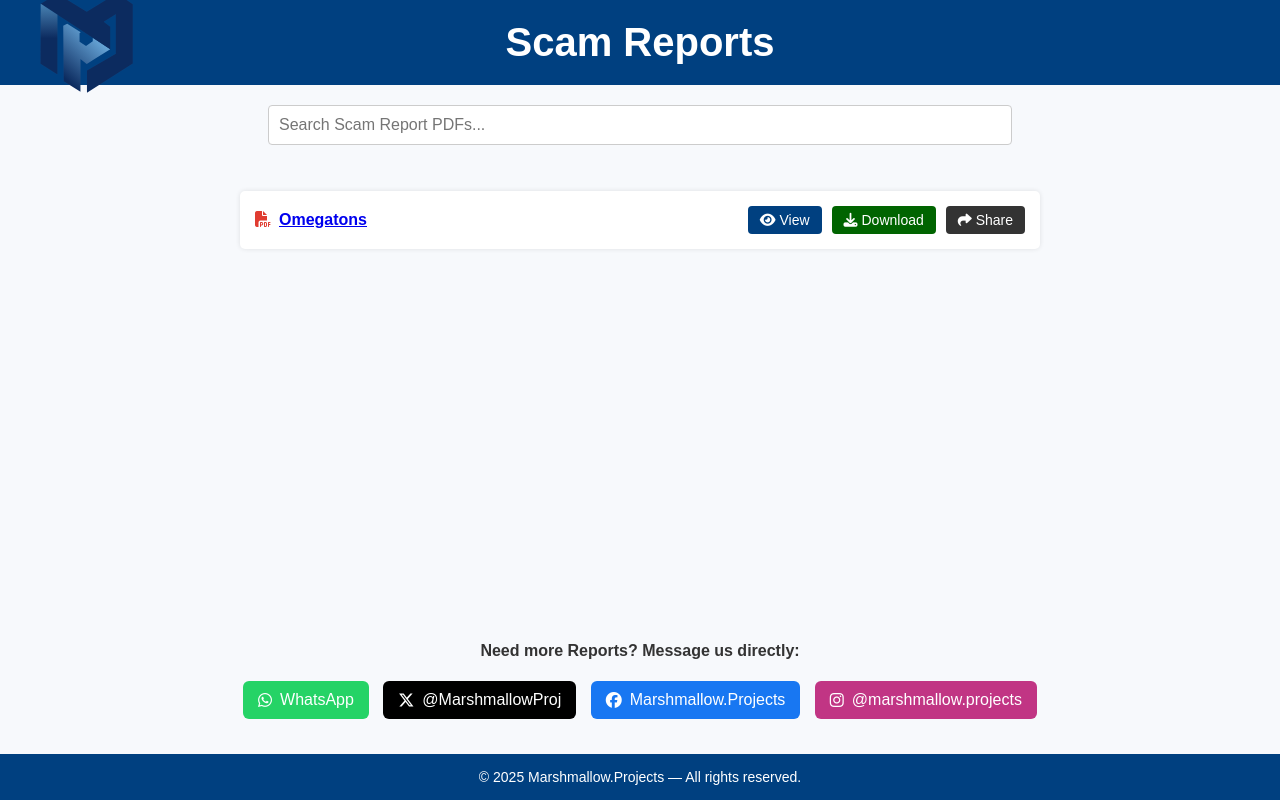
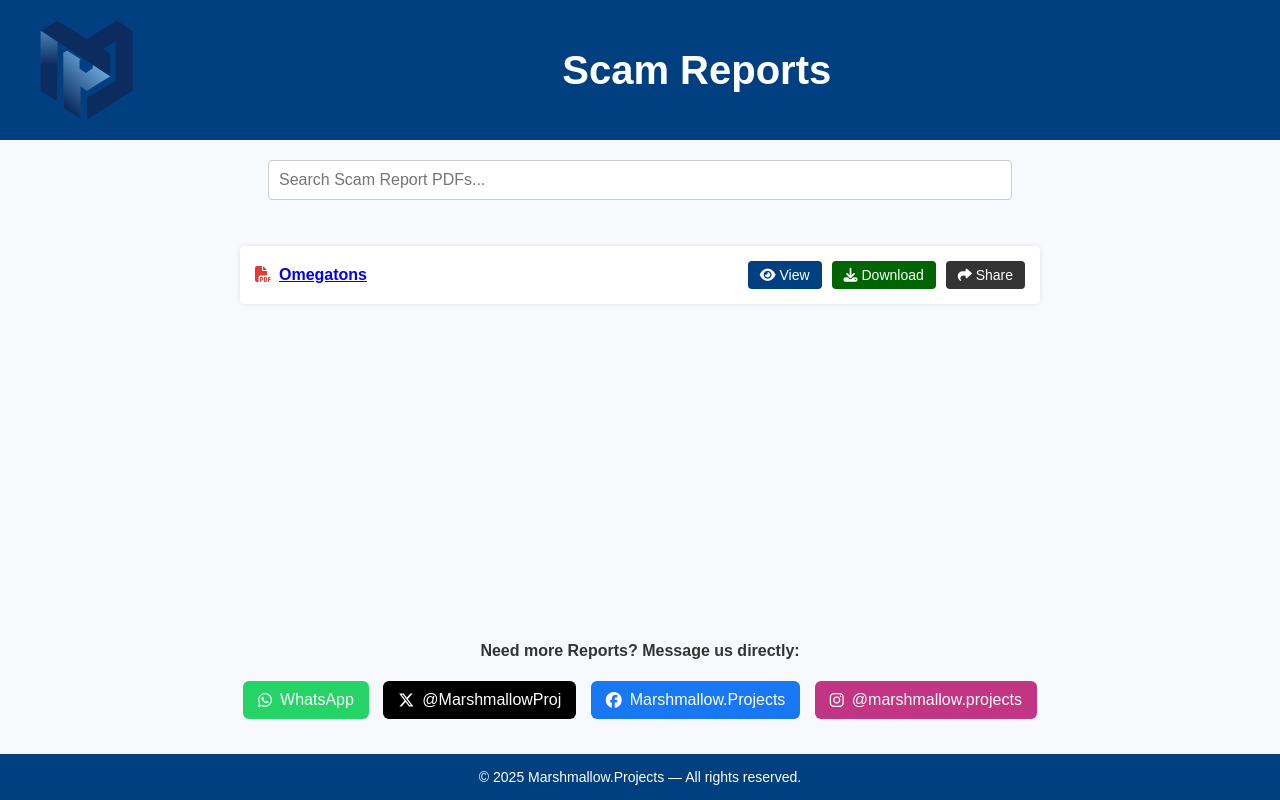
Before and after one commit to Marshmallow-Projects/Scam-Buster, a plain HTML site: page index.html in a window 1280 px wide. Drawn offline with Linux system fonts and the light colour scheme.

Commit message:
Update index.html

```diff
--- a/index.html
+++ b/index.html
@@ -28,17 +28,17 @@
       padding: 20px 40px;
       display: flex;
       align-items: center;
-      justify-content: center;
+      justify-content: space-between;
       gap: 20px;
       flex-wrap: nowrap;
-      position: relative;
+      min-height: 100px;
     }
 
     header img {
       height: 100px;
       width: auto;
-      position: absolute;
-      left: 40px;
+      position: static;
+      left: auto;
     }
 
     @media (max-width: 600px) {
```
